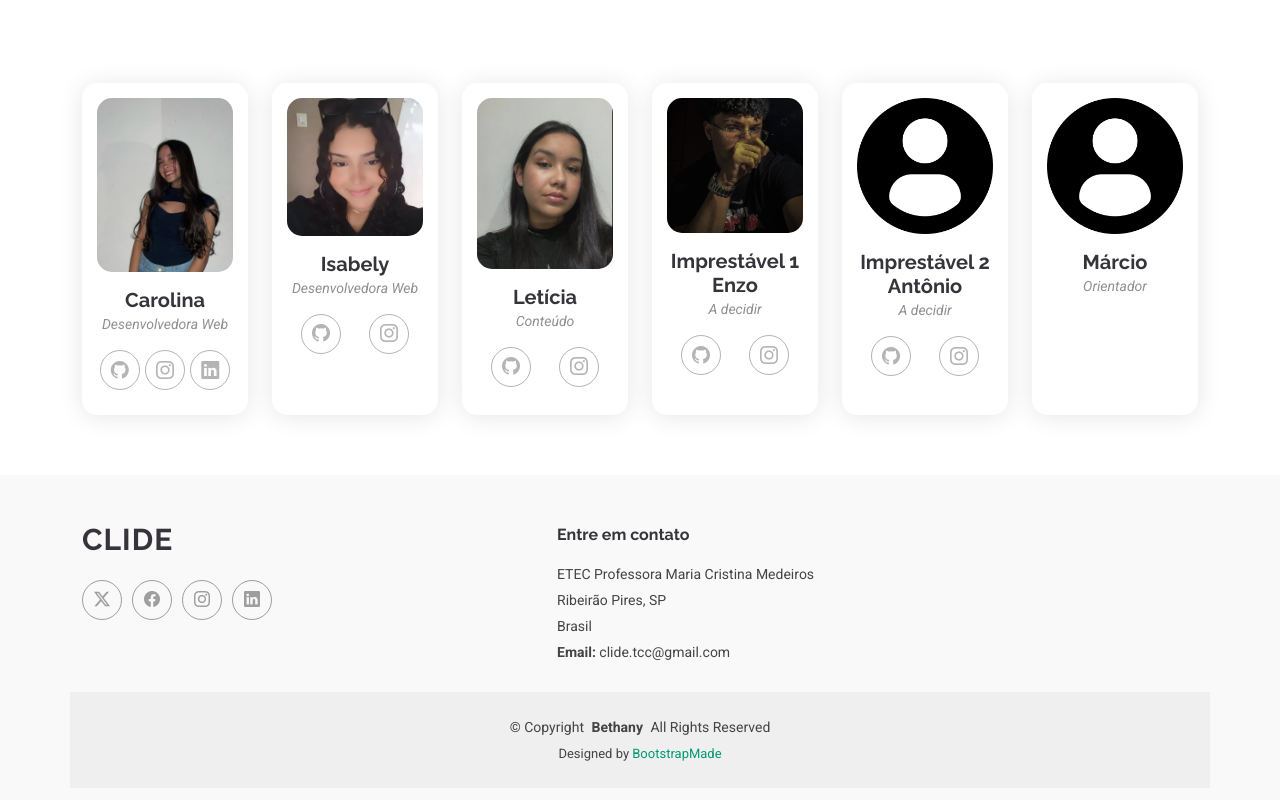
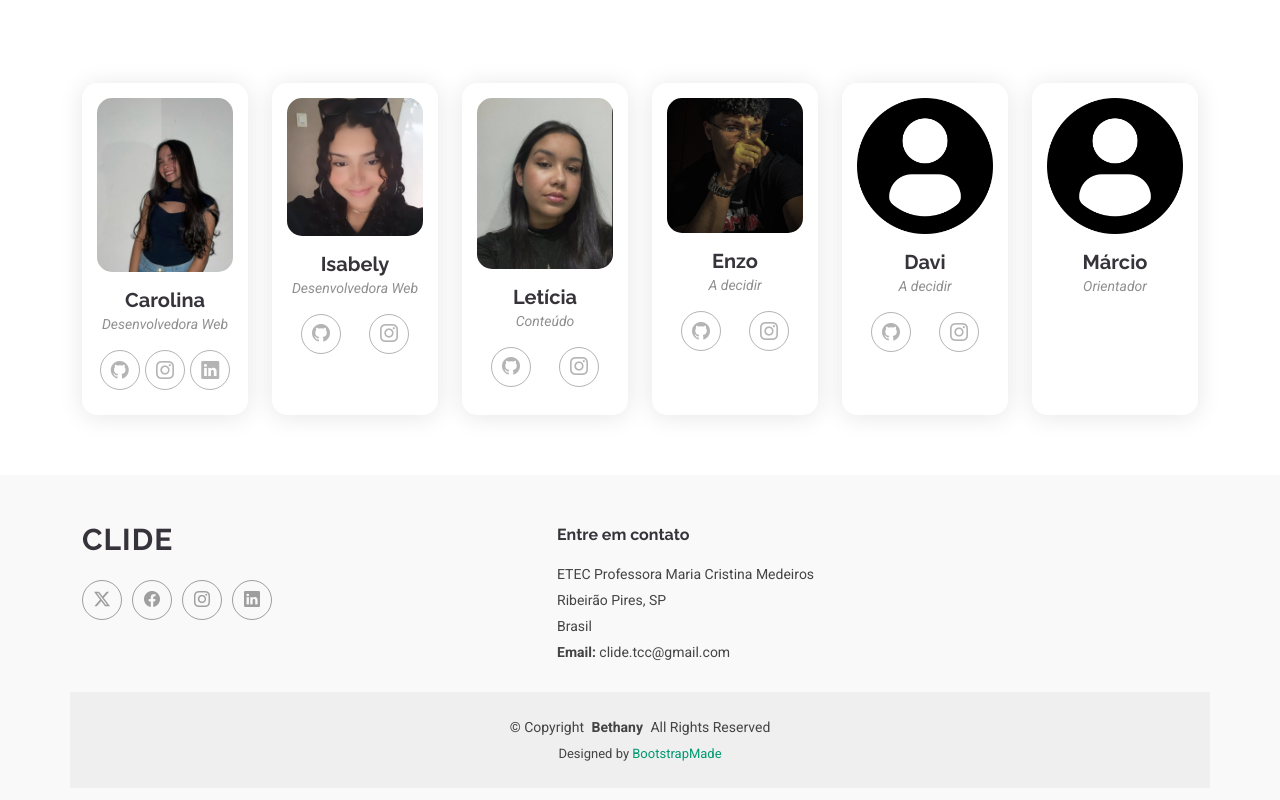
Before and after one commit to clide0708/site_acessibilidade02, a plain HTML site: page index.html in a window 1280 px wide. Shown: the part 3709-4509 px from the top of the page. Drawn offline with Linux system fonts and the light colour scheme.

Commit message:
Update index.html

```diff
--- a/index.html
+++ b/index.html
@@ -626,7 +626,7 @@
           <div class="col-xl-2 col-md-6 d-flex" data-aos="fade-up" data-aos-delay="400">
             <div class="member">
               <img src="assets/img/enzo.PNG" class="img-fluid" alt="">
-              <h4>Imprestável 1 Enzo</h4>
+              <h4>Enzo</h4>
               <span>A decidir</span>
               <div class="social">
                 <a href="https://github.com/enzokrebs8"><i class="bi bi-github"></i></a>
@@ -638,7 +638,7 @@
           <div class="col-xl-2 col-md-6 d-flex" data-aos="fade-up" data-aos-delay="400">
             <div class="member">
               <img src="assets/img/usuario.png" class="img-fluid" alt="">
-              <h4> Imprestável 2 Antônio</h4>
+              <h4> Davi</h4>
               <span>A decidir</span>
               <div class="social">
                 <a href="https://github.com/davizin-ra"><i class="bi bi-github"></i></a>
```
